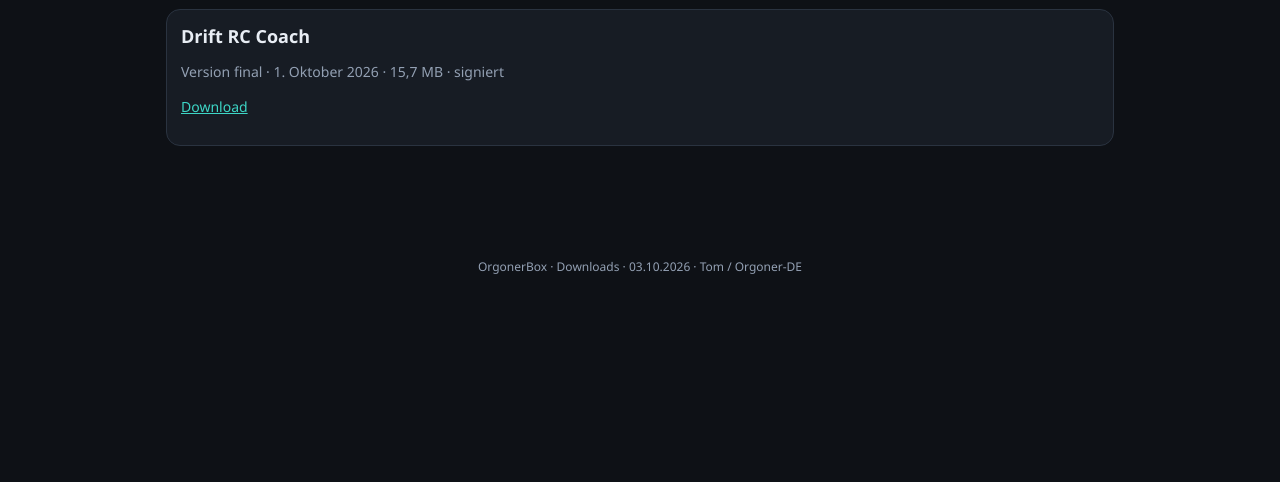
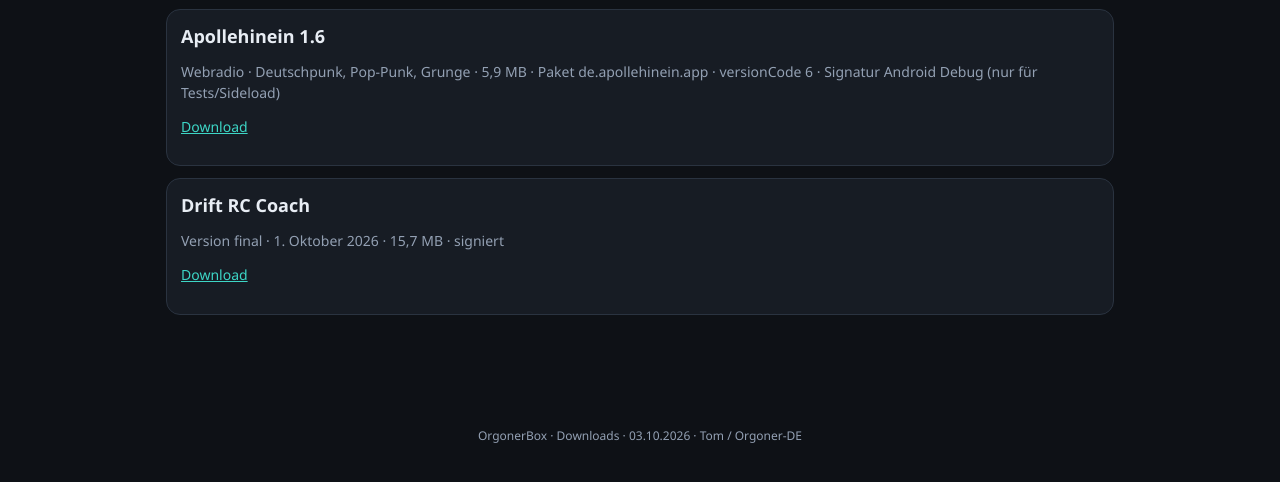
Before and after one commit to Orgoner-DE/Orgoner-DE.github.io, a plain HTML site: page downloads/index.html in a window 1280 px wide. Shown: the part 186-668 px from the top of the page. Drawn offline with Linux system fonts and the light colour scheme.

Commit message:
Downloads: Apollehinein 1.6 Karte hinzugefügt

```diff
--- a/downloads/index.html
+++ b/downloads/index.html
@@ -36,6 +36,11 @@
     <p>Nur Release-APKs. Debug-Builds werden nicht angeboten.</p>
   </div>
   <div class="card">
+    <h2>Apollehinein 1.6</h2>
+    <p>Webradio · Deutschpunk, Pop-Punk, Grunge · 5,9 MB · Paket de.apollehinein.app · versionCode 6 · Signatur Android Debug (nur für Tests/Sideload)</p>
+    <p><a class="ok" href="https://github.com/Orgoner-DE/Orgoner-DE.github.io/raw/main/downloads/apollehinein-1.6.apk">Download</a></p>
+  </div>
+  <div class="card">
     <h2>Drift RC Coach</h2>
     <p>Version final · 1. Oktober 2026 · 15,7 MB · signiert</p>
     <p><a class="ok" href="https://github.com/Orgoner-DE/Orgoner-DE.github.io/raw/main/downloads/Drift-RC-Coach-final.apk">Download</a></p>
```
